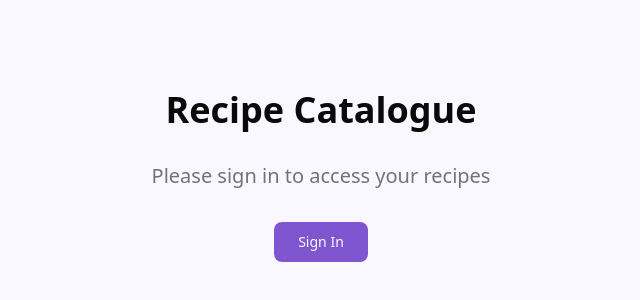
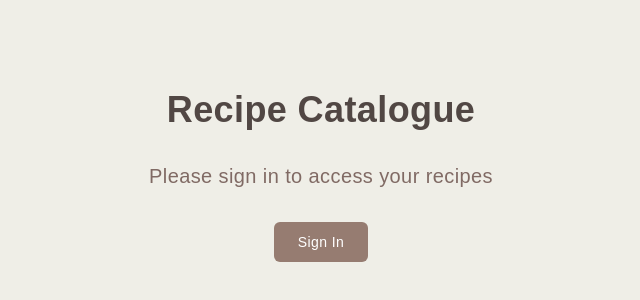
Before and after one commit to benWozak/RecipeCatalogue, a React (Vite) app in the folder frontend/: page / in a window 1280 px wide. Shown: the part 224-524 px from the top of the page, without its empty margins (319-959 px from the left). Built offline with nearby package versions, Linux system fonts and the light colour scheme; no server answers.

Commit message:
updated theme and layout

```diff
--- a/frontend/src/index.css
+++ b/frontend/src/index.css
@@ -2,11 +2,103 @@
 
 @custom-variant dark (&:is(.dark *));
 
+:root {
+  --background: rgb(239, 238, 231);
+  --foreground: rgb(81, 71, 68);
+  --card: rgb(239, 238, 231);
+  --card-foreground: rgb(81, 71, 68);
+  --popover: rgb(255, 255, 255);
+  --popover-foreground: rgb(81, 71, 68);
+  --primary: rgb(150, 124, 113);
+  --primary-foreground: rgb(255, 255, 255);
+  --secondary: rgb(178, 169, 154);
+  --secondary-foreground: rgb(255, 255, 255);
+  --muted: rgb(219, 202, 193);
+  --muted-foreground: rgb(128, 106, 100);
+  --accent: rgb(219, 202, 193);
+  --accent-foreground: rgb(81, 71, 68);
+  --destructive: rgb(29, 26, 25);
+  --destructive-foreground: rgb(255, 255, 255);
+  --border: rgb(178, 169, 154);
+  --input: rgb(178, 169, 154);
+  --ring: rgb(150, 124, 113);
+  --chart-1: rgb(150, 124, 113);
+  --chart-2: rgb(128, 106, 100);
+  --chart-3: rgb(183, 161, 148);
+  --chart-4: rgb(178, 169, 154);
+  --chart-5: rgb(153, 137, 128);
+  --sidebar: rgb(229, 216, 209);
+  --sidebar-foreground: rgb(81, 71, 68);
+  --sidebar-primary: rgb(150, 124, 113);
+  --sidebar-primary-foreground: rgb(255, 255, 255);
+  --sidebar-accent: rgb(183, 161, 148);
+  --sidebar-accent-foreground: rgb(255, 255, 255);
+  --sidebar-border: rgb(153, 137, 128);
+  --sidebar-ring: rgb(150, 124, 113);
+  --font-sans: Outfit, sans-serif;
+  --font-serif: Merriweather, serif;
+  --font-mono: ui-monospace, SFMono-Regular, Menlo, Monaco, Consolas, "Liberation Mono", "Courier New", monospace;
+  --radius: 0.5rem;
+  --shadow-2xs: 2px 2px 0px 0px hsl(20.0000 10.8434% 51.1765% / 0.06);
+  --shadow-xs: 2px 2px 0px 0px hsl(20.0000 10.8434% 51.1765% / 0.06);
+  --shadow-sm: 2px 2px 0px 0px hsl(20.0000 10.8434% 51.1765% / 0.11), 2px 1px 2px -1px hsl(20.0000 10.8434% 51.1765% / 0.11);
+  --shadow: 2px 2px 0px 0px hsl(20.0000 10.8434% 51.1765% / 0.11), 2px 1px 2px -1px hsl(20.0000 10.8434% 51.1765% / 0.11);
+  --shadow-md: 2px 2px 0px 0px hsl(20.0000 10.8434% 51.1765% / 0.11), 2px 2px 4px -1px hsl(20.0000 10.8434% 51.1765% / 0.11);
+  --shadow-lg: 2px 2px 0px 0px hsl(20.0000 10.8434% 51.1765% / 0.11), 2px 4px 6px -1px hsl(20.0000 10.8434% 51.1765% / 0.11);
+  --shadow-xl: 2px 2px 0px 0px hsl(20.0000 10.8434% 51.1765% / 0.11), 2px 8px 10px -1px hsl(20.0000 10.8434% 51.1765% / 0.11);
+  --shadow-2xl: 2px 2px 0px 0px hsl(20.0000 10.8434% 51.1765% / 0.28);
+  --tracking-normal: 0.025em;
+  --spacing: 0.25rem;
+}
+
+.dark {
+  --background: rgb(43, 38, 35);
+  --foreground: rgb(239, 238, 231);
+  --card: rgb(57, 52, 49);
+  --card-foreground: rgb(239, 238, 231);
+  --popover: rgb(57, 52, 49);
+  --popover-foreground: rgb(239, 238, 231);
+  --primary: rgb(183, 161, 148);
+  --primary-foreground: rgb(43, 38, 35);
+  --secondary: rgb(128, 106, 100);
+  --secondary-foreground: rgb(239, 238, 231);
+  --muted: rgb(81, 71, 68);
+  --muted-foreground: rgb(189, 172, 163);
+  --accent: rgb(178, 169, 154);
+  --accent-foreground: rgb(43, 38, 35);
+  --destructive: rgb(206, 138, 138);
+  --destructive-foreground: rgb(43, 38, 35);
+  --border: rgb(81, 71, 68);
+  --input: rgb(81, 71, 68);
+  --ring: rgb(183, 161, 148);
+  --chart-1: rgb(183, 161, 148);
+  --chart-2: rgb(178, 169, 154);
+  --chart-3: rgb(150, 124, 113);
+  --chart-4: rgb(128, 106, 100);
+  --chart-5: rgb(153, 137, 128);
+  --sidebar: rgb(29, 26, 25);
+  --sidebar-foreground: rgb(239, 238, 231);
+  --sidebar-primary: rgb(183, 161, 148);
+  --sidebar-primary-foreground: rgb(29, 26, 25);
+  --sidebar-accent: rgb(178, 169, 154);
+  --sidebar-accent-foreground: rgb(29, 26, 25);
+  --sidebar-border: rgb(81, 71, 68);
+  --sidebar-ring: rgb(183, 161, 148);
+  --font-sans: Outfit, sans-serif;
+  --font-serif: Merriweather, serif;
+  --font-mono: ui-monospace, SFMono-Regular, Menlo, Monaco, Consolas, "Liberation Mono", "Courier New", monospace;
+  --radius: 0.5rem;
+  --shadow-2xs: 2px 2px 0px 0px hsl(21.1765 11.1111% 30% / 0.06);
+  --shadow-xs: 2px 2px 0px 0px hsl(21.1765 11.1111% 30% / 0.06);
+  --shadow-sm: 2px 2px 0px 0px hsl(21.1765 11.1111% 30% / 0.11), 2px 1px 2px -1px hsl(21.1765 11.1111% 30% / 0.11);
+  --shadow: 2px 2px 0px 0px hsl(21.1765 11.1111% 30% / 0.11), 2px 1px 2px -1px hsl(21.1765 11.1111% 30% / 0.11);
+  --shadow-md: 2px 2px 0px 0px hsl(21.1765 11.1111% 30% / 0.11), 2px 2px 4px -1px hsl(21.1765 11.1111% 30% / 0.11);
+  --shadow-lg: 2px 2px 0px 0px hsl(21.1765 11.1111% 30% / 0.11), 2px 4px 6px -1px hsl(21.1765 11.1111% 30% / 0.11);
+  --shadow-xl: 2px 2px 0px 0px hsl(21.1765 11.1111% 30% / 0.11), 2px 8px 10px -1px hsl(21.1765 11.1111% 30% / 0.11);
+  --shadow-2xl: 2px 2px 0px 0px hsl(21.1765 11.1111% 30% / 0.28);
+}
+
 @theme inline {
-  --radius-sm: calc(var(--radius) - 4px);
-  --radius-md: calc(var(--radius) - 2px);
-  --radius-lg: var(--radius);
-  --radius-xl: calc(var(--radius) + 4px);
   --color-background: var(--background);
   --color-foreground: var(--foreground);
   --color-card: var(--card);
@@ -22,6 +114,7 @@
   --color-accent: var(--accent);
   --color-accent-foreground: var(--accent-foreground);
   --color-destructive: var(--destructive);
+  --color-destructive-foreground: var(--destructive-foreground);
   --color-border: var(--border);
   --color-input: var(--input);
   --color-ring: var(--ring);
@@ -38,75 +131,35 @@
   --color-sidebar-accent-foreground: var(--sidebar-accent-foreground);
   --color-sidebar-border: var(--sidebar-border);
   --color-sidebar-ring: var(--sidebar-ring);
+
+  --font-sans: var(--font-sans);
+  --font-mono: var(--font-mono);
+  --font-serif: var(--font-serif);
+
+  --radius-sm: calc(var(--radius) - 4px);
+  --radius-md: calc(var(--radius) - 2px);
+  --radius-lg: var(--radius);
+  --radius-xl: calc(var(--radius) + 4px);
+
+  --shadow-2xs: var(--shadow-2xs);
+  --shadow-xs: var(--shadow-xs);
+  --shadow-sm: var(--shadow-sm);
+  --shadow: var(--shadow);
+  --shadow-md: var(--shadow-md);
+  --shadow-lg: var(--shadow-lg);
+  --shadow-xl: var(--shadow-xl);
+  --shadow-2xl: var(--shadow-2xl);
+
+  --tracking-tighter: calc(var(--tracking-normal) - 0.05em);
+  --tracking-tight: calc(var(--tracking-normal) - 0.025em);
+  --tracking-normal: var(--tracking-normal);
+  --tracking-wide: calc(var(--tracking-normal) + 0.025em);
+  --tracking-wider: calc(var(--tracking-normal) + 0.05em);
+  --tracking-widest: calc(var(--tracking-normal) + 0.1em);
 }
 
-:root {
-  --radius: 0.625rem;
-  --background: oklch(0.98 0.015 295);
-  --foreground: oklch(0.145 0 0);
-  --card: oklch(0.965 0.025 295);
-  --card-foreground: oklch(0.145 0 0);
-  --popover: oklch(0.965 0.025 295);
-  --popover-foreground: oklch(0.145 0 0);
-  --primary: oklch(0.559 0.18 295.82);
-  --primary-foreground: oklch(0.985 0 0);
-  --secondary: oklch(0.935 0.035 295);
-  --secondary-foreground: oklch(0.205 0 0);
-  --muted: oklch(0.935 0.035 295);
-  --muted-foreground: oklch(0.556 0 0);
-  --accent: oklch(0.935 0.035 295);
-  --accent-foreground: oklch(0.205 0 0);
-  --destructive: oklch(0.577 0.245 27.325);
-  --border: oklch(0.9 0.03 295);
-  --input: oklch(0.9 0.03 295);
-  --ring: oklch(0.559 0.18 295.82);
-  --chart-1: oklch(0.646 0.222 41.116);
-  --chart-2: oklch(0.6 0.118 184.704);
-  --chart-3: oklch(0.398 0.07 227.392);
-  --chart-4: oklch(0.828 0.189 84.429);
-  --chart-5: oklch(0.769 0.188 70.08);
-  --sidebar: oklch(0.965 0.025 295);
-  --sidebar-foreground: oklch(0.145 0 0);
-  --sidebar-primary: oklch(0.559 0.18 295.82);
-  --sidebar-primary-foreground: oklch(0.985 0 0);
-  --sidebar-accent: oklch(0.935 0.035 295);
-  --sidebar-accent-foreground: oklch(0.205 0 0);
-  --sidebar-border: oklch(0.9 0.03 295);
-  --sidebar-ring: oklch(0.559 0.18 295.82);
-}
-
-.dark {
-  --background: oklch(0.19 0.04 307);
-  --foreground: oklch(0.985 0 0);
-  --card: oklch(0.3 0.04 295);
-  --card-foreground: oklch(0.985 0 0);
-  --popover: oklch(0.3 0.04 295);
-  --popover-foreground: oklch(0.985 0 0);
-  --primary: oklch(0.769 0.161 295.82);
-  --primary-foreground: oklch(0.19 0.04 307);
-  --secondary: oklch(0.35 0.04 295);
-  --secondary-foreground: oklch(0.985 0 0);
-  --muted: oklch(0.35 0.04 295);
-  --muted-foreground: oklch(0.708 0 0);
-  --accent: oklch(0.35 0.04 295);
-  --accent-foreground: oklch(0.985 0 0);
-  --destructive: oklch(0.704 0.191 22.216);
-  --border: oklch(1 0 0 / 12%);
-  --input: oklch(1 0 0 / 18%);
-  --ring: oklch(0.769 0.161 295.82);
-  --chart-1: oklch(0.488 0.243 264.376);
-  --chart-2: oklch(0.696 0.17 162.48);
-  --chart-3: oklch(0.769 0.188 70.08);
-  --chart-4: oklch(0.627 0.265 303.9);
-  --chart-5: oklch(0.645 0.246 16.439);
-  --sidebar: oklch(0.3 0.04 295);
-  --sidebar-foreground: oklch(0.985 0 0);
-  --sidebar-primary: oklch(0.769 0.161 295.82);
-  --sidebar-primary-foreground: oklch(0.19 0.04 307);
-  --sidebar-accent: oklch(0.35 0.04 295);
-  --sidebar-accent-foreground: oklch(0.985 0 0);
-  --sidebar-border: oklch(1 0 0 / 12%);
-  --sidebar-ring: oklch(0.769 0.161 295.82);
+body {
+  letter-spacing: var(--tracking-normal);
 }
 
 @layer base {
--- a/frontend/src/pages/HomePage.tsx
+++ b/frontend/src/pages/HomePage.tsx
@@ -7,6 +7,7 @@ import {
   Plus,
   Camera,
   TrendingUp,
+  ChefHat,
 } from "lucide-react";
 import { useRecipes } from "@/hooks/useRecipes";
 import { useRecipeSelectors } from "@/stores/recipeStore";
@@ -90,7 +91,6 @@ function RecentActivity() {
               </div>
             </CardContent>
           </Card>
-
         </div>
       </div>
 
@@ -184,29 +184,32 @@ export default function HomePage() {
         </div>
 
         {/* Quick Actions Grid */}
-        <div className="grid grid-cols-2 gap-4 mb-8">
+        <div className="md:grid md:grid-cols-2 flex flex-col gap-4 mb-8">
           {quickActions.map((action) => {
             const Icon = action.icon;
             return (
-              <Card key={action.title} className="touch-manipulation">
-                <CardContent className="p-6">
               <Button
+                key={action.title}
                 asChild
                 variant={action.variant}
-                    className="w-full h-auto flex-col gap-3 py-6"
+                className="w-full h-auto flex-col gap-3 py-6 touch-manipulation"
               >
                 <Link to={action.href}>
                   <Icon size={28} />
                   <div className="text-center">
                     <div className="font-semibold">{action.title}</div>
-                        <div className="text-xs text-muted-foreground">
+                    <div
+                      className={`text-xs ${
+                        action.variant === "outline"
+                          ? "text-muted-foreground"
+                          : "text-accent-foreground"
+                      }`}
+                    >
                       {action.description}
                     </div>
                   </div>
                 </Link>
               </Button>
-                </CardContent>
-              </Card>
             );
           })}
         </div>
```
Also changed, not shown: frontend/src/components/recipe/RecipeCard.tsx (+57 -33 lines), frontend/src/pages/RecipeScanPage.tsx (+40 -45 lines). Lines whose indentation alone changed are shown as unchanged.
